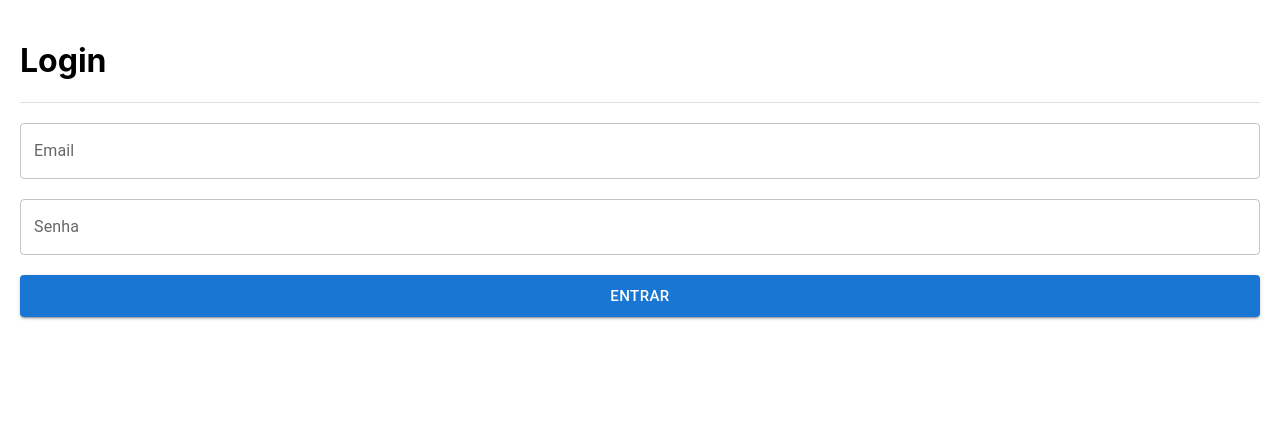
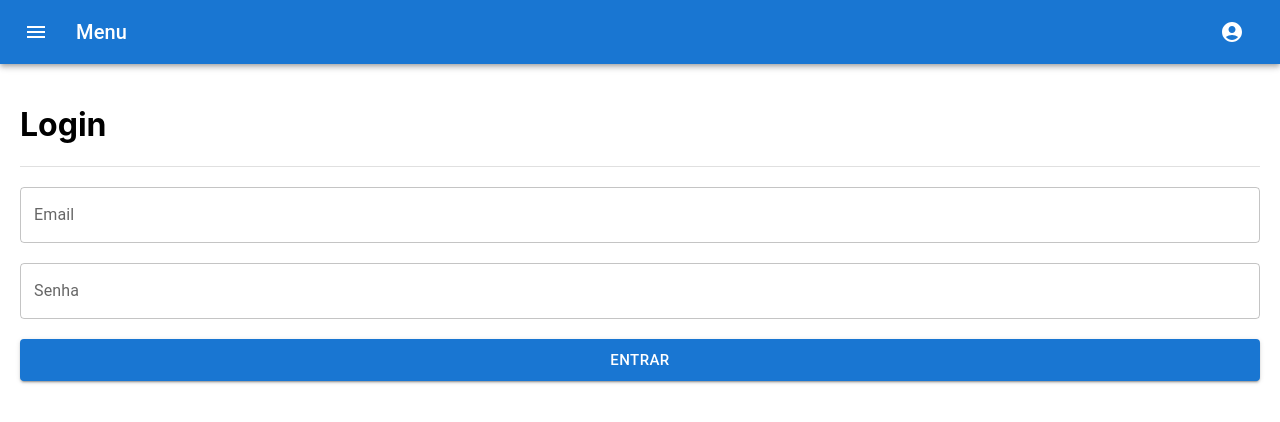
Before and after one commit to iwtrainingbr/supermercado-app, a React (Create React App) app: page /login in a window 1280 px wide. Shown: the top 422 px of the page. Built offline with nearby package versions, Linux system fonts and the light colour scheme.

Commit message:
Criação do Navbar

```diff
--- a/package.json
+++ b/package.json
@@ -5,6 +5,7 @@
   "dependencies": {
     "@emotion/react": "^11.5.0",
     "@emotion/styled": "^11.3.0",
+    "@mui/icons-material": "^5.0.4",
     "@mui/material": "^5.0.4",
     "@testing-library/jest-dom": "^5.11.4",
     "@testing-library/react": "^11.1.0",
--- a/src/App.js
+++ b/src/App.js
@@ -8,15 +8,17 @@
 import Orders from "./pages/Orders";
 import Products from "./pages/Products";
 import About from "./pages/About";
-
 import Category from "./pages/Category"
 import Contacts from "./pages/Contacts"
+import Navbar from "./components/Navbar";
 
 
 
 function App() {
   return (
     <BrowserRouter>
+      <Navbar/>
+
       <Switch>
         <Route path="/login" component={Login}/>
         <Route path="/relatorios" component={Report}/>
--- /dev/null
+++ b/src/components/Navbar/index.js
@@ -0,0 +1,82 @@
+import * as React from 'react';
+import AppBar from '@mui/material/AppBar';
+import Box from '@mui/material/Box';
+import Toolbar from '@mui/material/Toolbar';
+import Typography from '@mui/material/Typography';
+import IconButton from '@mui/material/IconButton';
+import MenuIcon from '@mui/icons-material/Menu';
+import AccountCircle from '@mui/icons-material/AccountCircle';
+import Switch from '@mui/material/Switch';
+import FormControlLabel from '@mui/material/FormControlLabel';
+import FormGroup from '@mui/material/FormGroup';
+import MenuItem from '@mui/material/MenuItem';
+import Menu from '@mui/material/Menu';
+
+export default function Navbar() {
+
+  const [anchorEl, setAnchorEl] = React.useState(null);
+
+
+
+  const handleMenu = (event) => {
+    setAnchorEl(event.currentTarget);
+  };
+
+  const handleClose = () => {
+    setAnchorEl(null);
+  };
+
+  return (
+    <Box sx={{ flexGrow: 1 }}>
+
+      <AppBar position="static">
+        <Toolbar>
+          <IconButton
+            size="large"
+            edge="start"
+            color="inherit"
+            aria-label="menu"
+            sx={{ mr: 2 }}
+          >
+            <MenuIcon />
+          </IconButton>
+          <Typography variant="h6" component="div" sx={{ flexGrow: 1 }}>
+            Menu
+          </Typography>
+
+            <div>
+              <IconButton
+                size="large"
+                aria-label="account of current user"
+                aria-controls="menu-appbar"
+                aria-haspopup="true"
+                onClick={handleMenu}
+                color="inherit"
+              >
+                <AccountCircle />
+              </IconButton>
+              <Menu
+                id="menu-appbar"
+                anchorEl={anchorEl}
+                anchorOrigin={{
+                  vertical: 'top',
+                  horizontal: 'right',
+                }}
+                keepMounted
+                transformOrigin={{
+                  vertical: 'top',
+                  horizontal: 'right',
+                }}
+                open={Boolean(anchorEl)}
+                onClose={handleClose}
+              >
+                <MenuItem onClick={handleClose}>Minha Conta</MenuItem>
+                <MenuItem onClick={handleClose}>Sair</MenuItem>
+              </Menu>
+            </div>
+
+        </Toolbar>
+      </AppBar>
+    </Box>
+  );
+}
```
Also changed, not shown: src/pages/Navbar/index.js (deleted, +0 -9 lines), 2 other files (tests, documents, lock files or other folders).
